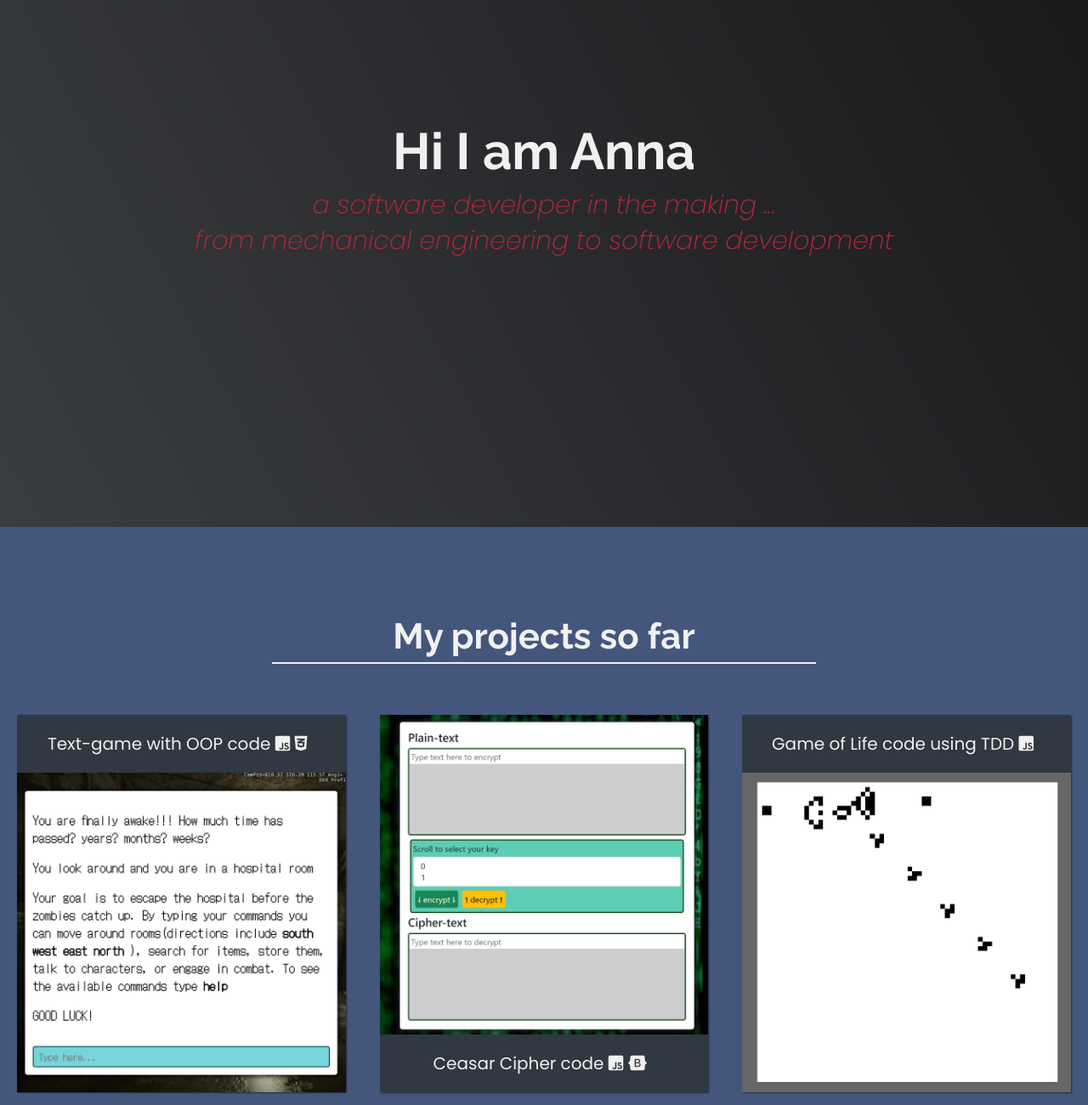
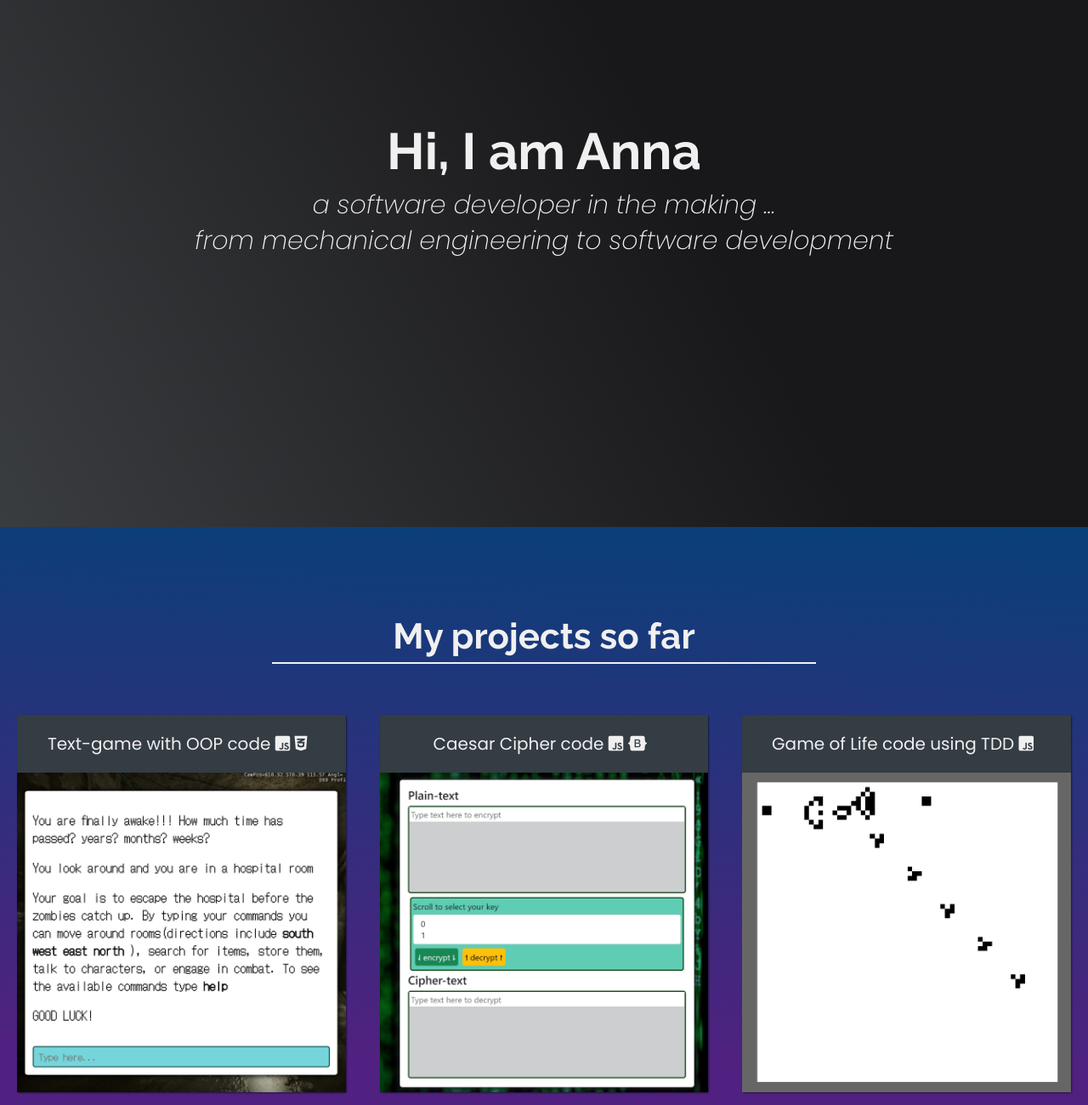
Before and after one commit to Annageorg/Portfolio, a plain HTML site: page index.html in a window 1280 px wide. Shown: the part 180-1480 px from the top of the page at 85% size. Drawn offline with Linux system fonts and the light colour scheme.

Commit message:
different styling

```diff
--- a/index.html
+++ b/index.html
@@ -40,9 +40,9 @@
         </header>
         <!-- Welcome section -->
         <section id="welcome-section" class="welcome-section">
-            <h1>Hi I am Anna</h1>
-            <p>a software developer in the making ...</p>
-            <p>from mechanical engineering to software development </p>
+            <h1>Hi, I am Anna</h1>
+            <p class="outline">a software developer in the making ...</p>
+            <p class="outline">from mechanical engineering to software development </p>
         </section>
         <!-- Projects -->
         <section id="projects" class="projects-section">
@@ -69,20 +69,20 @@
               </div>
 
               <div class="project">
+                <a class="project-title"
+                target="_blank"
+                href="https://github.com/Annageorg/CaesarCipher.git">
+                <span class="code">&lt;</span>
+                  Caesar Cipher code
+                  <i class="fab fa-js-square"></i>
+                  <i class="fab fa-bootstrap"></i>
+                <span class="code">&#47;&gt;</span>
+                </a>
                 <a target="_blank"
                 href="https://annageorg.github.io/CaesarCipher/">
                   <img class="project-image"
                   src="pics/ceasarCipher.JPG"
-                  alt="ceasar cipher"/>
-                </a>
-                <a class="project-title"
-                target="_blank"
-                href="https://github.com/Annageorg/CaesarCipher.git">
-                <span class="code">&lt;</span>
-                  Ceasar Cipher code
-                  <i class="fab fa-js-square"></i>
-                  <i class="fab fa-bootstrap"></i>
-                <span class="code">&#47;&gt;</span>
+                  alt="caesar cipher"/>
                 </a>
               </div>
 
@@ -117,12 +117,6 @@
               </div>
 
               <div class="project">
-                <a target="_blank"
-                href="https://annageorg.github.io/MyHobbies/">
-                  <img class="project-image"
-                  src="pics/hobbies.JPG"
-                  alt="my hobbies"/>
-                </a>
                 <a class="project-title"
                 target="_blank"
                 href="https://github.com/Annageorg/MyHobbies.git">
@@ -131,6 +125,12 @@
                   <i class="fab fa-html5"></i>
                   <i class="fab fa-css3-alt"></i>
                 <span class="code">&#47;&gt;</span>
+                </a>
+                <a target="_blank"
+                href="https://annageorg.github.io/MyHobbies/">
+                  <img class="project-image"
+                  src="pics/hobbies.JPG"
+                  alt="my hobbies"/>
                 </a>
               </div>
             </div>
@@ -145,7 +145,7 @@
         <!-- Contact -->
         <section id="contact" class="contact-section">
             <div class="contact-section-header">
-              <h2>Contact me...</h2>
+              <h2>Contact me here</h2>
             </div>
             <div class="contact-links">
               <a class="btn contact-details"
--- a/style.css
+++ b/style.css
@@ -2,8 +2,8 @@
 :root {
     --main-white: #f0f0f0;
     --main-red: #b9273a;
-    --main-blue: #45567d;
-    --main-gray: #303841;
+    --main-green: #1b5517;
+    --main-gray: #343c44;
 }
 
   /* Base reset */
@@ -120,7 +120,7 @@
   }
 
   .nav-list a:hover {
-    background: var(--main-blue);
+    background: var(--main-green);
   }
 
   /* Welcome section */
@@ -133,14 +133,14 @@
     width: 100%;
     height: 100vh;
     background-color: #000;
-    background-image: linear-gradient(62deg, #3a3d40 0%, #181719 100%);
+    background-image: linear-gradient(62deg, #3a3d40 0%, #181719 60%);
   }
 
   .welcome-section > p {
     font-size: 3rem;
     font-weight: 300;
     font-style: italic;
-    color: var(--main-red);
+    color: var(--main-white);
   }
 
   /* Projects section */
@@ -148,7 +148,8 @@
   .projects-section {
     text-align: center;
     padding: 10rem 2rem;
-    background: var(--main-blue);
+    background: var(--main-green);
+    background-image: linear-gradient(182deg, #084079 0%, #502180 50%);
   }
 
   .projects-section-header {
```
